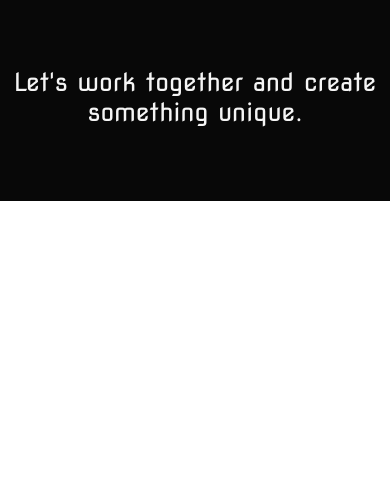
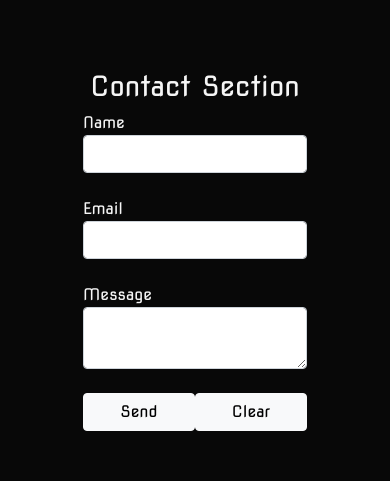
Before and after one commit to ethxn08/portfolio, a React (Create React App) app: page / in a window 390 px wide. Shown: the part 1101-1582 px from the top of the page. Built offline with nearby package versions, Linux system fonts and the light colour scheme.

Commit message:
Mobile Version: Contact Form

```diff
--- a/src/App.css
+++ b/src/App.css
@@ -28,6 +28,10 @@
 }
 .typeWriter-name {
   font-size: 100px;
+}
+
+.typeWriter-skills {
+  font-size: 20px;
 }
 .cover-container > p {
   font-size: 32px;
@@ -182,6 +186,9 @@
   align-items: center;
   flex-direction: column;
 }
+.contact-mobile-section {
+  display: none;
+}
 .info-section {
   display: flex;
   justify-content: center;
@@ -306,6 +313,15 @@
   .contact-section {
     display: none;
   }
+  .contact-mobile-section {
+    height: 500px;
+    background-color: rgb(8, 8, 8);
+    width: 100%;
+    display: flex;
+    justify-content: center;
+    align-items: center;
+    flex-direction: column;
+  }
   .hyperlinks-section {
     width: 100%;
     height: 10vh;
--- a/src/App.js
+++ b/src/App.js
@@ -8,6 +8,7 @@ import Info from "./Components/Info";
 import Footer from './Components/Footer';
 import {Spinner} from 'reactstrap';
 import 'bootstrap/dist/css/bootstrap.min.css';
+import ContactMobile from "./Components/Footer/ContactMobile";
 
 function App() {
 
@@ -45,6 +46,7 @@ function App() {
         <Cover />
         <About />
         <Slider />
+        <ContactMobile />
         <Info />
         <Footer />
         </>
--- a/src/Components/About/About.js
+++ b/src/Components/About/About.js
@@ -1,5 +1,6 @@
 import React from 'react'
 import se from "../../media/se.jpg"
+
 function About() {
     return (
         <div className="about-container">
@@ -11,7 +12,7 @@ function About() {
                 </p>
                 <h3>Technologies that I master</h3>
                 <p>
-                    ReactJs | Node | PHP | MYSQL | MongoDb | JS | GitHub | Kali Linux & Linux Dependencies | C# | Html 5 | CSS | Sass | Webpack
+                    ReactJs | Node | PHP | MYSQL | MongoDb | JS | GitHub | Kali Linux & Linux Dependencies | C# | Html 5 | CSS | Sass | Webpack | Firebase | Unity | Networks | Assembly and maintenance of computer equipment
                 </p>
             </div>
             <div className="about-img">
--- /dev/null
+++ b/src/Components/Footer/ContactMobile/ContactMobile.js
@@ -0,0 +1,47 @@
+
+import React from 'react'
+import emailjs from 'emailjs-com';
+
+function ContactMobile() {
+
+    const sendEmail = (e) => {
+        e.preventDefault();
+
+        emailjs.sendForm('service_jxqnm0j', 'template_3b8eo1s', e.target, 'user_RdjOucKQMLRufrAUKtN8i')
+          .then((result) => {
+              console.log(result.text);
+          }, (error) => {
+              console.log(error.text);
+          });
+
+    };
+    return (
+        <div className="contact-mobile-section">
+            <h1>Contact Section</h1>
+            <form onSubmit={sendEmail} className="formulario" id="formulario">
+                <input type="hidden" name="contact_number" />
+                        <div>
+                            <label>Name</label>
+                            <input type="text" name="user_name" className="form-control" required />
+                        </div>
+                    <br />
+                        <div>
+                            <label>Email</label>
+                            <input type="email" name="user_email" className="form-control" required />
+                    </div>
+                   <br/>
+                    <div>
+                            <label>Message</label>
+                            <textarea name="message" className="form-control" />
+                    </div>
+                   <br />
+                   <div>
+                    <input type="submit" value="Send" className="btn btn-light w-50" required />
+                    <input type="reset" value="Clear" className="btn btn-light w-50" required />
+                   </div>
+            </form>
+        </div>
+    )
+}
+
+export default ContactMobile
--- /dev/null
+++ b/src/Components/Footer/ContactMobile/index.js
@@ -0,0 +1 @@
+export {default} from './ContactMobile'
--- a/src/Components/Footer/Info/Info.js
+++ b/src/Components/Footer/Info/Info.js
@@ -9,8 +9,7 @@ function Info() {
                     <p>#03509</p>
                     <p>Open To Remotely Work</p>
                     <h3>Contact Me !</h3>
-                    <p>And let's get down to work</p>
-                    <p>+34 633305706</p>
+                    <p>And let's get down to work !</p>
                 </div>
         </div>
     )
```
Also changed, not shown: src/Components/Cover/Cover.js (line endings or trailing spaces).
